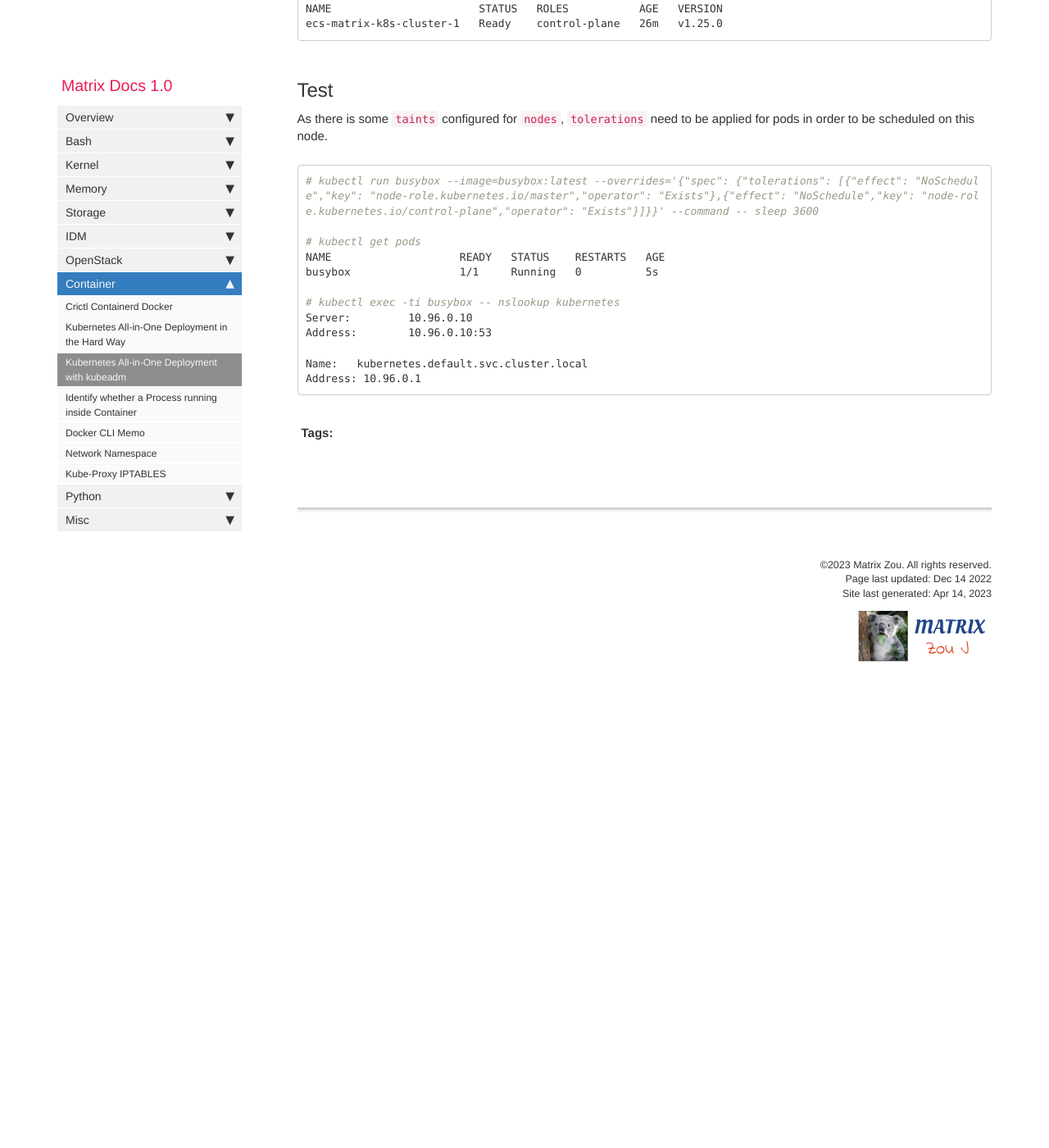
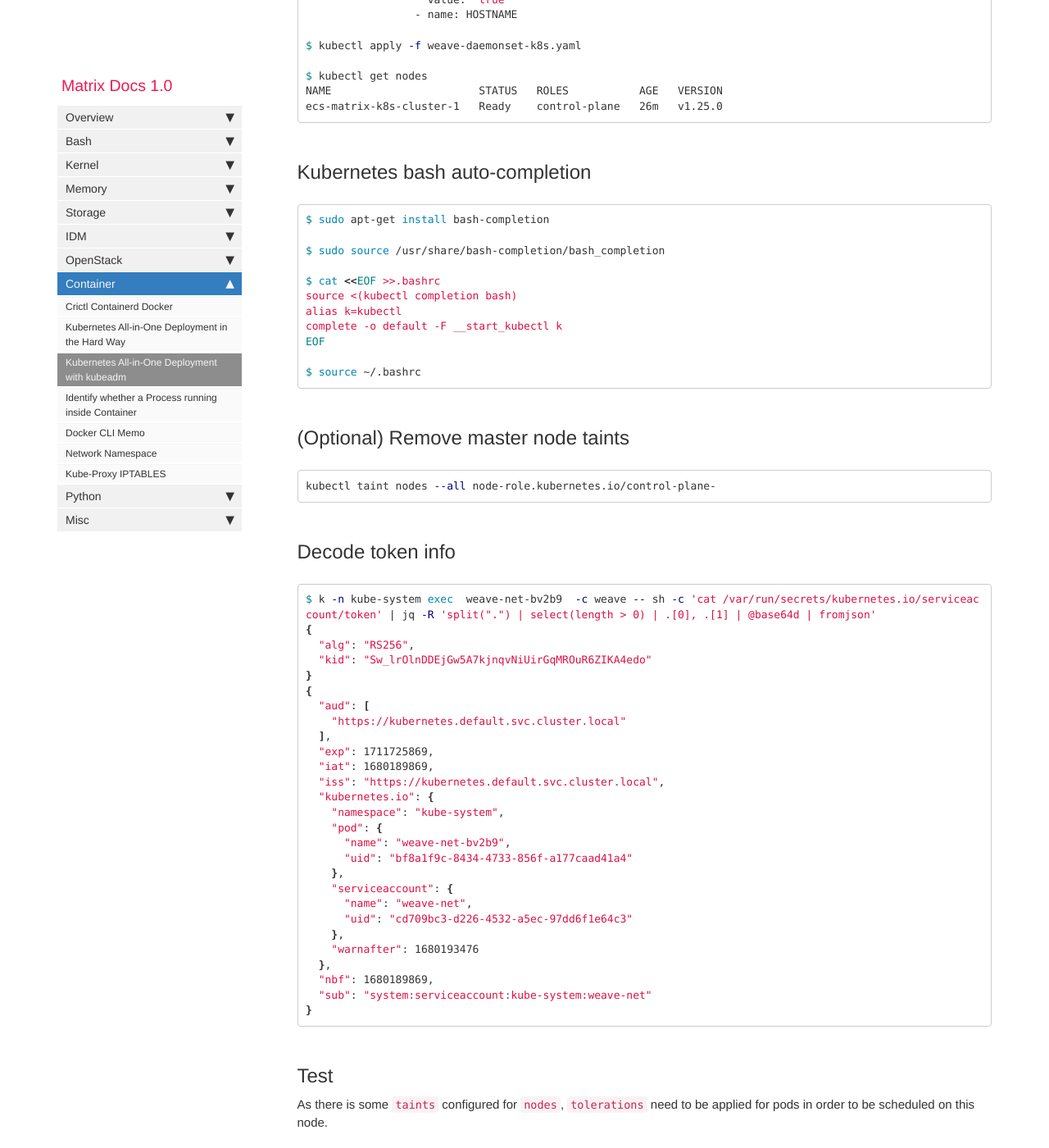
Before and after one commit to matrixzj/documentations, a Jekyll site: the page built from pages/container/k8s_kubeadm_all_in_one.md, in a window 1280 px wide and 1400 px high, scrolled down 7925 px. Shown: the whole window at 82% size. Built offline with Jekyll 4.4.1, drawn with Linux system fonts in a browser that asks for light colours; comment, search, counter and statistics services are not loaded; before the commit the page ends 8804 px from its top, so only the background shows below that; some of the changed text lies outside the part shown.

Commit message:
There are        4 files have been modified at 2023-04-14 23:54:18 . 	-rw-r--r--  1 jzou  staff  6387 Mar 29 22:56 _data/sidebars/mydoc_sidebar.yml 	-rw-r--r--  1 jzou  staff  31161 Apr 13 23:04 pages/bash/gnu_awk.md 	-rw-r--r--  1 jzou  staff  2266 Mar 27 23:47 pages/container/docker_cli.md 	-rw-r--r--  1 jzou  staff  11542 Mar 30 19:54 pages/container/k8s_kubeadm_all_in_one.md There are        1 files have been added at 2023-04-14 23:54:18. 	-rw-r--r--  1 jzou  staff  924 Mar 30 19:49 pages/misc/misc_centos_ubuntu_cmd.md No files have been deleted. No file type has been changed.

````diff
--- a/_data/sidebars/mydoc_sidebar.yml
+++ b/_data/sidebars/mydoc_sidebar.yml
@@ -104,7 +104,6 @@ entries:
     - title: Meminfo
       url: /memory_meminfo.html
       output: web, pdf
-
 
   - title: Storage
     output: web, pdf
@@ -277,3 +276,7 @@ entries:
     - title: Regex POSIX Bracket Expressions
       url: /misc_regex_posix_bracket_repressions.html
       output: web, pdf
+
+    - title: CentOS vs Ubuntu on Package Management
+      url: /misc_centos_ubuntu_package_management.html
+      output: web, pdf
--- a/pages/container/k8s_kubeadm_all_in_one.md
+++ b/pages/container/k8s_kubeadm_all_in_one.md
@@ -29,10 +29,11 @@ br_netfilter
 EOF
 
 $ sudo modprobe overlay
-sudo modprobe br_netfilter
 
-$ sysctl params required by setup, params persist across reboots
-cat <<EOF | sudo tee /etc/sysctl.d/k8s.conf
+$ sudo modprobe br_netfilter
+
+# sysctl params required by setup, params persist across reboots
+$ cat <<EOF | sudo tee /etc/sysctl.d/k8s.conf
 net.bridge.bridge-nf-call-iptables  = 1
 net.bridge.bridge-nf-call-ip6tables = 1
 net.ipv4.ip_forward                 = 1
@@ -348,6 +349,57 @@ NAME                       STATUS   ROLES           AGE   VERSION
 ecs-matrix-k8s-cluster-1   Ready    control-plane   26m   v1.25.0
 ```
 
+## Kubernetes bash auto-completion
+```bash
+$ sudo apt-get install bash-completion
+
+$ sudo source /usr/share/bash-completion/bash_completion
+
+$ cat <<EOF >>.bashrc
+source <(kubectl completion bash)
+alias k=kubectl
+complete -o default -F __start_kubectl k
+EOF
+
+$ source ~/.bashrc
+```
+
+## (Optional) Remove master node taints
+```bash
+kubectl taint nodes --all node-role.kubernetes.io/control-plane-
+```
+
+## Decode token info
+```bash
+$ k -n kube-system exec  weave-net-bv2b9  -c weave -- sh -c 'cat /var/run/secrets/kubernetes.io/serviceaccount/token' | jq -R 'split(".") | select(length > 0) | .[0], .[1] | @base64d | fromjson'
+{
+  "alg": "RS256",
+  "kid": "Sw_lrOlnDDEjGw5A7kjnqvNiUirGqMROuR6ZIKA4edo"
+}
+{
+  "aud": [
+    "https://kubernetes.default.svc.cluster.local"
+  ],
+  "exp": 1711725869,
+  "iat": 1680189869,
+  "iss": "https://kubernetes.default.svc.cluster.local",
+  "kubernetes.io": {
+    "namespace": "kube-system",
+    "pod": {
+      "name": "weave-net-bv2b9",
+      "uid": "bf8a1f9c-8434-4733-856f-a177caad41a4"
+    },
+    "serviceaccount": {
+      "name": "weave-net",
+      "uid": "cd709bc3-d226-4532-a5ec-97dd6f1e64c3"
+    },
+    "warnafter": 1680193476
+  },
+  "nbf": 1680189869,
+  "sub": "system:serviceaccount:kube-system:weave-net"
+}
+```
+
 ## Test
 As there is some `taints` configured for `nodes`, `tolerations` need to be applied for pods in order to be scheduled on this node.
 ```bash
````
Also changed, not shown: pages/bash/gnu_awk.md (+1 -1 lines), pages/container/docker_cli.md (+27 -1 lines), pages/misc/misc_centos_ubuntu_cmd.md (added, +25 -0 lines).
